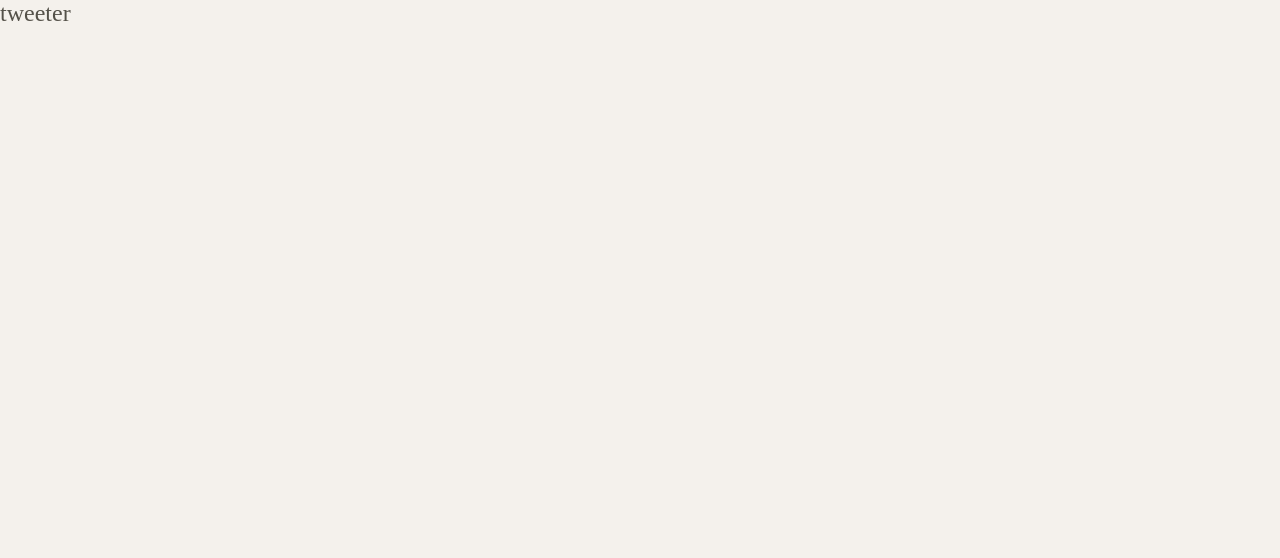
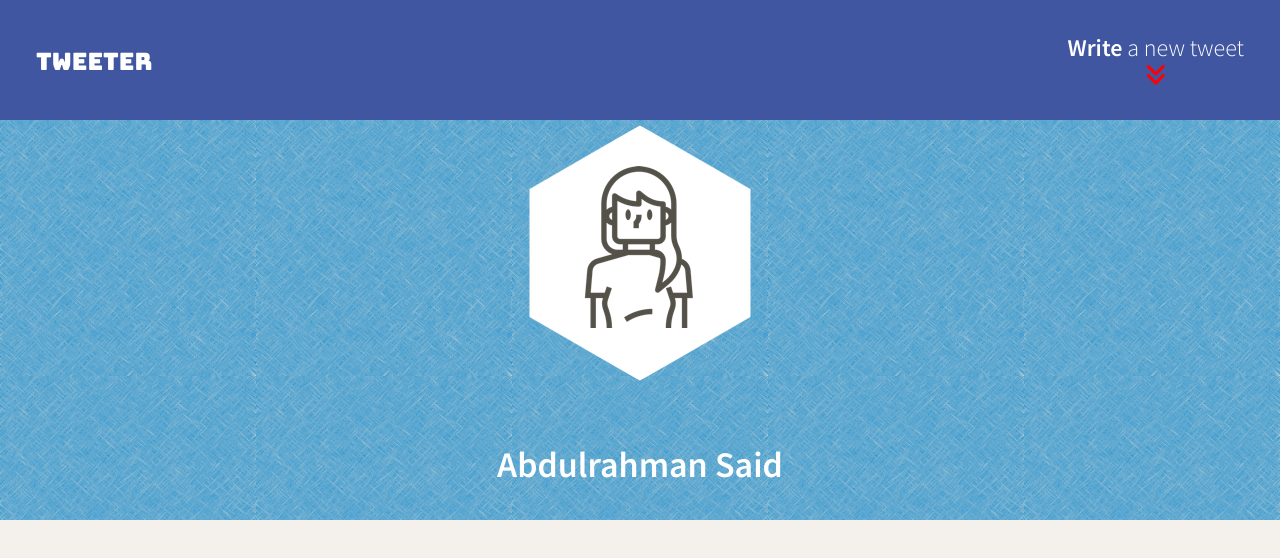
Before and after one commit to AbdulSaid/tweeter, a website: page public/index.html in a window 1280 px wide. Drawn offline with nearby package versions, Linux system fonts and the light colour scheme.

Commit message:
initial commit

```diff
--- a/package.json
+++ b/package.json
@@ -17,6 +17,6 @@
     "md5": "^2.1.0"
   },
   "devDependencies": {
-    "nodemon": "^1.9.2"
+    "nodemon": "^2.0.15"
   }
 }
--- a/public/index.html
+++ b/public/index.html
@@ -6,9 +6,32 @@
 
     <!-- External CSS -->
     <link rel="stylesheet" href="https://cdnjs.cloudflare.com/ajax/libs/normalize/8.0.1/normalize.min.css" type="text/css" />
+    <!---Bungee Font -->
+    <link rel="preconnect" href="https://fonts.googleapis.com">
+    <link rel="preconnect" href="https://fonts.gstatic.com" crossorigin>
+    <link href="https://fonts.googleapis.com/css2?family=Bungee&display=swap" rel="stylesheet">
+
+    <!--- Source Sans Pro Font 600 -->
+    <link rel="preconnect" href="https://fonts.googleapis.com">
+    <link rel="preconnect" href="https://fonts.gstatic.com" crossorigin>
+    <link href="https://fonts.googleapis.com/css2?family=Bungee&family=Source+Sans+Pro:wght@600&display=swap" rel="stylesheet">
+
+    <!--- Source Sans Pro Font 300-->
+    <link rel="preconnect" href="https://fonts.googleapis.com">
+    <link rel="preconnect" href="https://fonts.gstatic.com" crossorigin>
+    <link href="https://fonts.googleapis.com/css2?family=Bungee&family=Source+Sans+Pro:wght@300;600&display=swap" rel="stylesheet">
 
     <!-- App CSS -->
     <link rel="stylesheet" href="/styles/layout.css" type="text/css" />
+
+    <!-- Navbar Css -->
+    <link rel="stylesheet" href="/styles/nav.css" type="text/css" />
+
+    <!---Header Css-->
+    <link rel="stylesheet" href="/styles/header.css" type="text/css" />
+
+    <!-- Font awesome CDN-->
+    <link rel="stylesheet" href="https://cdnjs.cloudflare.com/ajax/libs/font-awesome/6.0.0-beta2/css/all.min.css" integrity="sha512-YWzhKL2whUzgiheMoBFwW8CKV4qpHQAEuvilg9FAn5VJUDwKZZxkJNuGM4XkWuk94WCrrwslk8yWNGmY1EduTA==" crossorigin="anonymous" referrerpolicy="no-referrer" />
 
     <!-- External JS -->
     <script src="https://ajax.googleapis.com/ajax/libs/jquery/3.4.1/jquery.min.js"></script>
@@ -20,9 +43,21 @@
   <body>
     <!-- Top nav bar (fixed) -->
     <nav>
-      <span>tweeter</span>
+      <span class="headerTweteer">tweeter</span>
+      <div class="writeTweet">
+        <span><strong>Write</strong> a new tweet </span>
+        <i class="arrowDown fa-solid fa-angles-down"></i>
+      </div>
     </nav>
-
+    <header>
+      <div>
+          <img src="/images/profile-hex.png">
+      </div>
+      <br>
+      <div>
+          <h2>Abdulrahman Said</h2>
+      </div>
+  </header>
     <!-- Page-specific (main) content here -->
     <main class="container"></main>
   </body>
--- /dev/null
+++ b/public/styles/header.css
@@ -0,0 +1,13 @@
+header {
+  /* position: absolute; */
+  z-index: 1;
+  height: 400px;
+  width: 100%;
+  background-color: #0085cc;
+  background-image: url('../images/cross-scratches.png');
+  display: flex;
+  flex-direction: column;
+  justify-content: center;
+  align-items: center;
+  color: #FFFFFF;
+}
--- a/public/styles/layout.css
+++ b/public/styles/layout.css
@@ -18,6 +18,7 @@ body {
   color: #545149;
   background-color: #f4f1ec;
   font-size: 24px;
+  font-family: 'Source Sans Pro', sans-serif;
 }
 
 /*
--- /dev/null
+++ b/public/styles/nav.css
@@ -0,0 +1,34 @@
+nav {
+  position: relative;
+  z-index: 2;
+  display: flex;
+  justify-content: space-between;
+  height: 120px;
+  width: 100%;
+  background-color: #4056A1;
+  color: #FFFFFF;
+  padding-left: 1.5em;
+  padding-right: 1.5em;
+
+}
+
+.headerTweteer {
+  font-family: 'Bungee',sans-serif;
+  justify-content: flex-end;
+  margin-top: 2em;
+  margin-right: 2em;
+}
+
+.writeTweet {
+  align-self: center;
+  display: flex;
+  flex-direction: column;
+  align-content: center;
+  justify-content: center;
+
+}
+
+.arrowDown {
+  align-self: center;
+  color: red;
+}
```
Also changed, not shown: server/data-files/initial-tweets.json (+5 -5 lines), public/images/cross-scratches.png (added), 1 other file.
